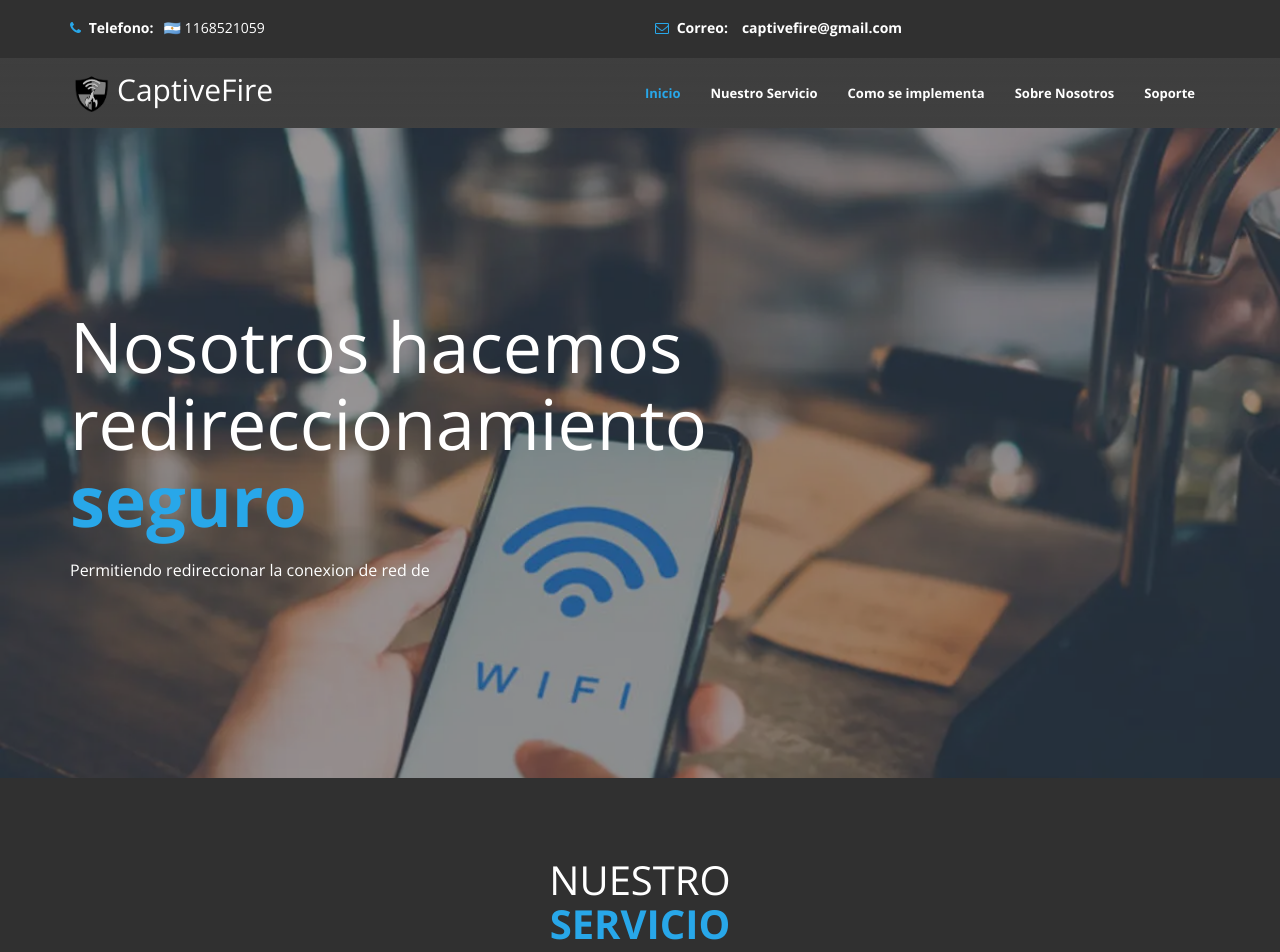
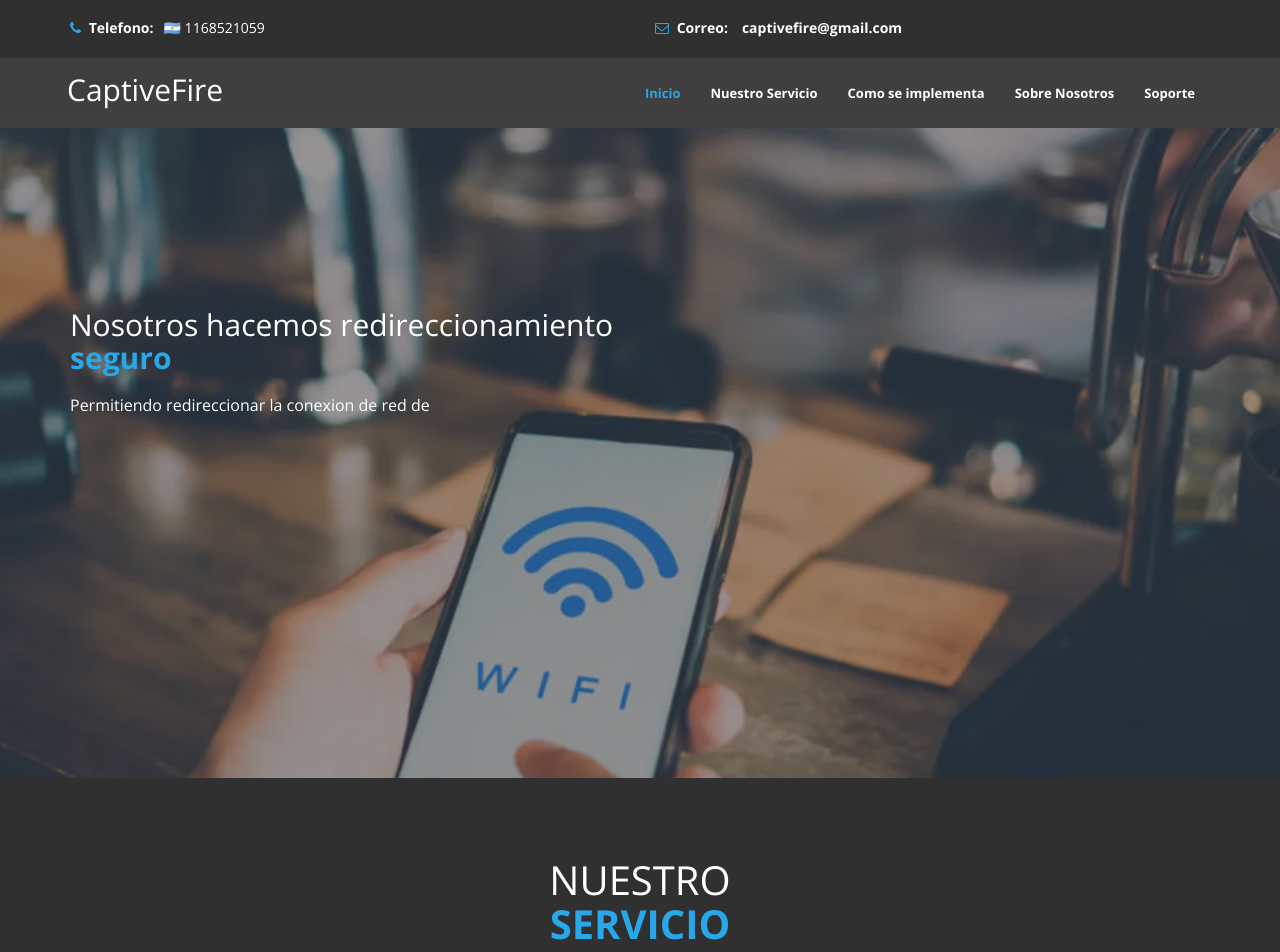
Before and after one commit to jhoacar/CaptiveFire, a PHP site: page / in a window 1280 px wide. Shown: the top 952 px of the page. Run offline with PHP 8.4, Linux system fonts and the light colour scheme.

Commit message:
se acomoda

```diff
--- a/css/templatemo-style.css
+++ b/css/templatemo-style.css
@@ -205,6 +205,7 @@ header .social-icon li a {
 	padding-top: 160px;
 	padding-bottom: 100px;
 	min-height: 650px;
+	max-width: 100vw;
 }
 
 #home::before {
@@ -219,8 +220,8 @@ header .social-icon li a {
 	opacity: 0.5;
 }
 #home h1 {
-	font-weight: 300;
-	font-size: 70px;
+	font-weight:300;
+	font-size: 30px;
 	padding-bottom: 10px;
 }
 #home h1 span {
--- a/index.html
+++ b/index.html
@@ -53,7 +53,7 @@
 	<!-- end header -->
 
 	<!-- start navigation -->
-	<nav class="navbar navbar-default templatemo-nav" role="navigation">
+	<nav class="navbar navbar-default templatemo-nav" role="navigation" style="max-width: 100vw;">
 		<div class="container">
 			<div class="navbar-header">
 				<button class="navbar-toggle" data-toggle="collapse" data-target=".navbar-collapse">
@@ -62,7 +62,7 @@
 					<span class="icon icon-bar"></span>
 				</button>
 				<div class="navbar-brand" style="display: flex;">
-					<img src="/images/logo.png" width="50px" height="50px">
+					<!--img src="/images/logo.png" width="50px" height="50px"-->
 					<span>CaptiveFire</span>
 				</div>
 			</div>
@@ -84,7 +84,7 @@
 		<div class="container">
 			<div class="row">
 				<div class="col-md-offset-0 col-md-8">
-					<h1 class="wow fadeIn" data-wow-offset="50" data-wow-delay="0.9s">
+					<h1 class="wow fadeIn" data-wow-offset="50" data-wow-delay="0.9s" style="font-size: 30px;">
 						Nosotros hacemos redireccionamiento<br><span>seguro</span>
 					</h1>
 					<div class="element">
@@ -166,7 +166,8 @@
 					<h2 class="wow bounceIn" data-wow-offset="50" data-wow-delay="0.3s">COMO
 						SE<br><span>IMPLEMENTA</span></h2>
 				</div>
-				<div class="col-md-12 col-sm-12 col-xs-12 wow fadeIn" data-wow-offset="50" data-wow-delay="1.3s">
+				<div class="col-md-12 col-sm-12 col-xs-12 wow fadeIn" data-wow-offset="50" data-wow-delay="1.3s"
+					style="margin:10px">
 					<div class="implementacion-wrapper">
 						<div class="implementacion-des">
 							<span class="text-center">EQUIPAMIENTO</span>
@@ -184,7 +185,8 @@
 						</div>
 					</div>
 				</div>
-				<div class="col-md-12 col-sm-12 col-xs-12 wow fadeIn" data-wow-offset="50" data-wow-delay="1.6s">
+				<div class="col-md-12 col-sm-12 col-xs-12 wow fadeIn" data-wow-offset="50" data-wow-delay="1.6s"
+				style="margin:10px">
 					<div class="implementacion-wrapper">
 						<div class="implementacion-des">
 							<span class="text-center">INFRAESTRUCTURA</span>
```
